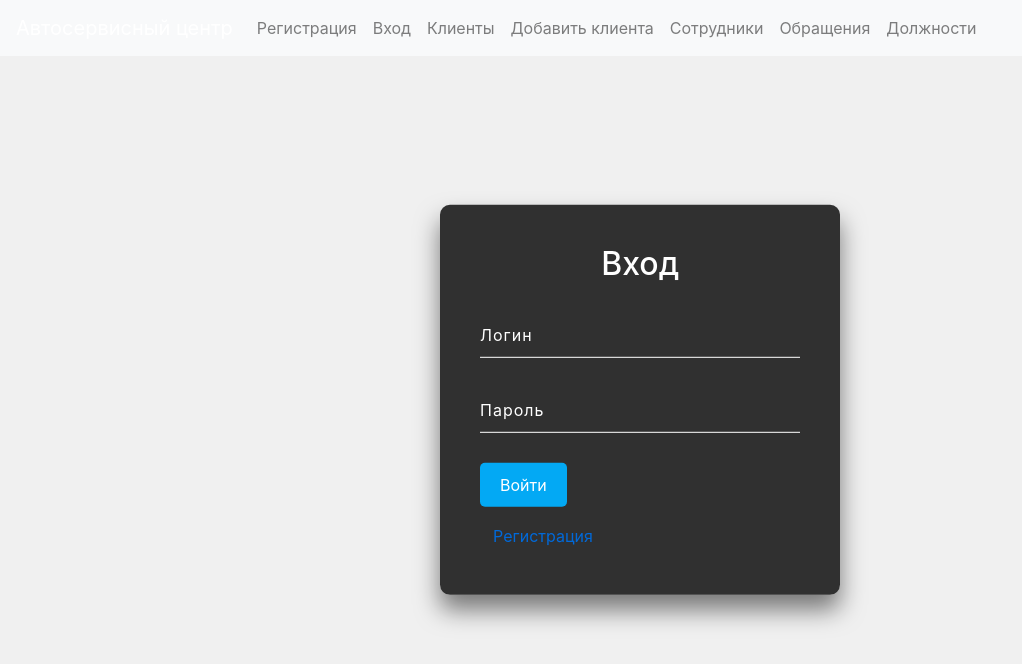
After one commit to alex2704/WebApp_5sem, a Flask app: page /login in a window 1280 px wide. The commit adds this page. Shown: the top 664 px of the page, without its empty margins (0-1022 px from the left). Run offline with Flask 2, Linux system fonts and the light colour scheme; some libraries are stand-ins or nearby versions.

Commit message:
Сделал регитсрацию и авторизацию;

```diff
--- a/Main.py
+++ b/Main.py
@@ -1,10 +1,48 @@
-from flask import Flask, render_template, redirect, request, url_for
+from flask import Flask, render_template, redirect, request, url_for, session
 from DB import DB
 from CheckHelper import CheckHelper
+import bcrypt
 app = Flask(__name__)
 app.config['DEBUG'] = True
 
 db = DB()
+
+
+@app.route('/register', methods=['GET', 'POST'])
+def register():
+    if request.method == 'GET':
+        return render_template("register.html")
+    else:
+        name = request.form['username']
+        password = request.form['password'].encode('utf-8')
+        hash_pass = bcrypt.hashpw(password, bcrypt.gensalt())
+        db.add_user(name, hash_pass)
+        session['name'] = name
+        return redirect('/index')
+
+
+@app.route('/login', methods=['GET', 'POST'])
+def login():
+    if request.method == "POST":
+        name = request.form['username']
+        password = request.form['password'].encode('utf-8')
+        user = db.login(name, password)
+        if user:
+            if bcrypt.hashpw(password, user['password'].encode('utf-8')) == user['password'].encode('utf-8'):
+                session['name'] = user['username']
+                return redirect('/index')
+            else:
+                return "Error password or user don't match"
+        else:
+            return "Error password or user don't match"
+    else:
+        return render_template("login.html")
+
+
+@app.route('/logout')
+def logout():
+    session.clear()
+    return redirect('/index')
 
 
 # отобразить всех клиентов
@@ -166,5 +204,7 @@ def set_car(number):
         db.change_value('cars', param, set, 'car_number', number)
     return redirect(url_for("change_car", number=number))
 
+
 if __name__ == "__main__":
+    app.secret_key = "2704#!AlexBakulin)"
     app.run()
--- a/static/css/style.css
+++ b/static/css/style.css
@@ -0,0 +1,86 @@
+body{
+	margin: 0;
+	padding: 0;
+	background: #F0F0F0!important;
+}
+.log-box{
+	position: absolute;
+	top: 50%;
+	left: 50%;
+	transform: translate(-50%, -50%);
+	-webkit-transform: translate(-50%, -50%);
+	width: 400px;
+	padding: 40px;
+	background: rgba(0,0,0,.8);
+	box-sizing: border-box;
+	box-shadow: 0 15px 25px rgba(0, 0, 0, .5);
+	-webkit-box-shadow: 0 15px 25px rgba(0, 0, 0, .5);
+	border-radius: 10px;
+	-webkit-border-radius: 10px;
+}
+.log-box h2{
+	margin: 0 0 30px;
+	padding: 0;
+	color: #fff;
+	text-align: center;
+}
+.log-box .log-inputBox{
+	position: relative
+}
+.log-box .log-inputBox input{
+	letter-spacing: 1px;
+	width: 100%;
+	padding: 10px 0;
+	font-size: 16px;
+	color: #fff;
+	margin-bottom: 30px;
+	border: none;
+	border-bottom: 1px solid #fff;
+	outline: none;
+	background: transparent;
+}
+.log-box .log-inputBox label{
+	letter-spacing: 1px;
+	position: absolute;
+	top: 0;
+	left: 0;
+	padding: 10px 0;
+	font-size: 16px;
+	color: #fff;
+	pointer-events: none;
+	transition: .5s;
+	-webkit-transition: .5s;
+}
+.log-box .log-inputBox input:focus ~ label,
+.log-box .log-inputBox input:valid ~ label{
+	top: -18px;
+	left: 0;
+	color: #03a9f4;
+	font-size: 12px;
+}
+.log-box input[type="submit"]{
+	background: transparent;
+	border: none;
+	outline: none;
+	color: #fff;
+	background: #03a9f4;
+	padding: 10px 20px;
+	cursor: pointer;
+	border-radius: 5px;
+}
+.nav-color{
+	background-color:#343A40!important;
+}
+.navbar-light .navbar-brand{
+	color: #fff!important;
+}
+.btn-a-login{
+	display: block!important;
+	margin-top: 10px!important;
+	width: 50%;
+	text-align: left!important;
+	color: #0069D9!important;
+}
+.exit-btn{
+	color: #FFF!important;
+}
--- a/templates/base.html
+++ b/templates/base.html
@@ -21,16 +21,28 @@
 
   <div class="collapse navbar-collapse" id="navbarSupportedContent">
     <ul class="navbar-nav mr-auto">
-      <li class="nav-item active">
+        {% if session['name'] %}
+        <li class="nav-item">
+            <a class="nav-link" href="/index">@{{session['name']}}</a>
+        </li>
+        <li class="nav-item">
+            <a class="nav-link" href="{{url_for('logout')}}">Выход</a>
+        </li>
+        {% else %}
+         <li class="nav-item">
+        <a class="nav-link" href="/register">Регистрация</a>
+      </li>
+        <li class="nav-item">
+        <a class="nav-link" href="/login">Вход</a>
+      </li>
+        {% endif %}
+      <li class="nav-item">
         <a class="nav-link" href="/index">Клиенты<span class="sr-only">(current)</span></a>
       <li class="nav-item">
         <a class="nav-link" href="/addClient">Добавить клиента</a>
       </li>
       <li class="nav-item">
         <a class="nav-link" href="/employees">Сотрудники</a>
-      </li>
-        <li class="nav-item">
-        <a class="nav-link" href="#">Ремонтные работы</a>
       </li>
         <li class="nav-item">
         <a class="nav-link" href="#">Обращения</a>
--- /dev/null
+++ b/templates/login.html
@@ -0,0 +1,19 @@
+{% extends "base.html" %}
+{% block title %}Автосервисный центр{% endblock %}
+{% block content %}
+	<div class="log-box">
+		<h2>Вход</h2>
+		<form method="POST" action="/login">
+			<div class="log-inputBox">
+				<input type="text" name="username" required="">
+				<label>Логин</label>
+			</div>
+			<div class="log-inputBox">
+				<input type="password" name="password" required="">
+				<label>Пароль</label>
+			</div>
+			<input type="submit" name="" value="Войти">
+			<a href="index.php" class="btn btn-a-login">Регистрация</a>
+		</form>
+	</div>
+{% endblock %}
```
Also changed, not shown: DB.py (+13 -0 lines), templates/register.html (added, +19 -0 lines).
